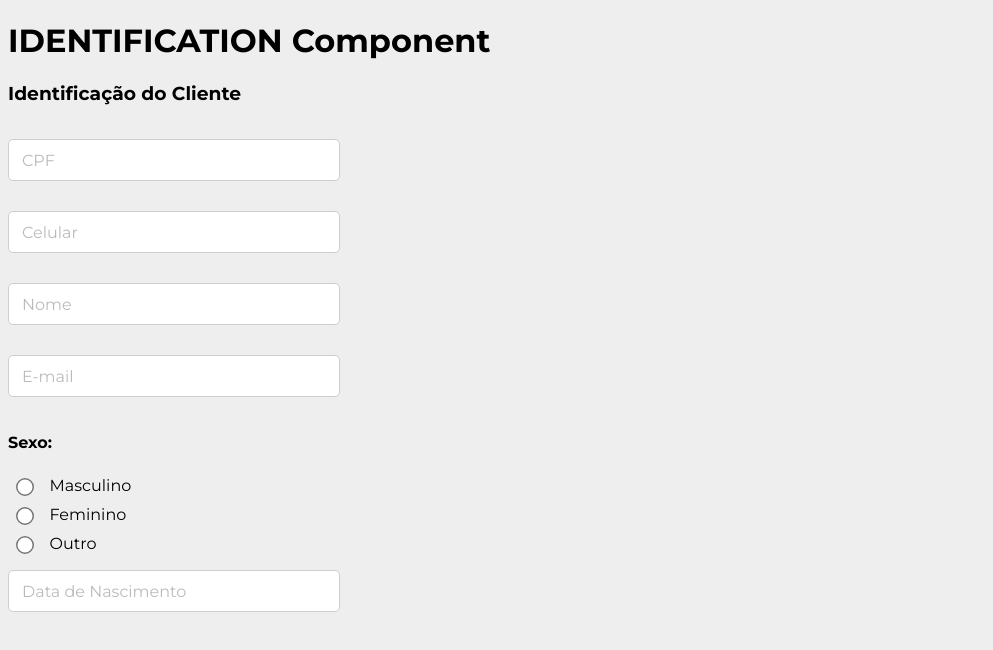
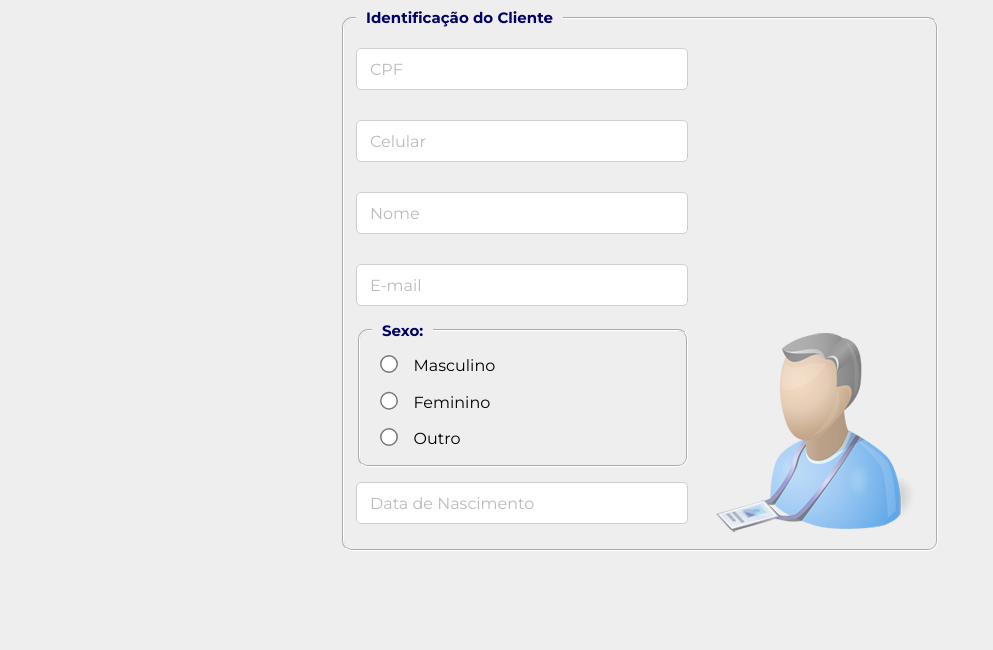
Before and after one commit to marcusviniciusmo/Companhia_Do_Saldo_Website, a React (Vite) app in the folder frontend/: page /orders/identification in a window 1280 px wide. Shown: the top 650 px of the page, without its empty margins (0-993 px from the left). Built offline with nearby package versions, Linux system fonts and the light colour scheme.

Commit message:
Identification component styling

```diff
--- a/frontend/src/components/Identification/index.tsx
+++ b/frontend/src/components/Identification/index.tsx
@@ -3,6 +3,8 @@ import { Input } from "../Input";
 import { IdentificationProps } from "../../types/Identification";
 import { MockedData } from "../../mocks/Identification";
 import { SetInput } from "../../utils/Functions";
+import { Container, Legend } from "../../styles/Form";
+import { FieldsetId, FieldsetGender, Gender } from "./styles";
 
 export function Identification() {
   const [mockedData, setMockedData] = useState<IdentificationProps>();
@@ -28,11 +30,11 @@ export function Identification() {
   }, []);
 
   return (
-    <>
-      <h1>IDENTIFICATION Component</h1>
-
-      <form>
-        <h3>{mockedData?.legend}</h3>
+    <Container
+      method='POST'
+    >
+      <FieldsetId>
+        <Legend>{mockedData?.legend}</Legend>
         <Input
           type={mockedData?.inputs[0].type}
           id={mockedData?.inputs[0].id}
@@ -73,7 +75,9 @@ export function Identification() {
           clean={() => cleanInputEmail}
         />
 
-        <h4>{mockedData?.subLegeng[0]}</h4>
+        <FieldsetGender>
+          <Legend>{mockedData?.subLegeng[0]}</Legend>
+          <Gender>
             <Input
               type={mockedData?.inputs[4].type}
               id={mockedData?.inputs[4].id}
@@ -83,7 +87,9 @@ export function Identification() {
               value={mockedData?.inputs[4].value}
               onChange={() => SetInput(event, setInputGender)}
             />
+          </Gender>
 
+          <Gender>
             <Input
               type={mockedData?.inputs[5].type}
               id={mockedData?.inputs[5].id}
@@ -93,7 +99,9 @@ export function Identification() {
               value={mockedData?.inputs[5].value}
               onChange={() => SetInput(event, setInputGender)}
             />
+          </Gender>
 
+          <Gender>
             <Input
               type={mockedData?.inputs[6].type}
               id={mockedData?.inputs[6].id}
@@ -103,6 +111,8 @@ export function Identification() {
               value={mockedData?.inputs[6].value}
               onChange={() => SetInput(event, setInputGender)}
             />
+          </Gender>
+        </FieldsetGender>
 
         <Input
           type={mockedData?.inputs[7].type}
@@ -113,7 +123,7 @@ export function Identification() {
           onChange={() => SetInput(event, setInputBirthday)}
           clean={() => cleanInputBirthday}
         />
-      </form>
-    </>
+      </FieldsetId>
+    </Container>
   );
 };
--- /dev/null
+++ b/frontend/src/components/Identification/styles.tsx
@@ -0,0 +1,16 @@
+import styled from "styled-components";
+import Icon from '../../assets/identification/icon.png';
+
+export const FieldsetId = styled.fieldset`
+  background: url(${Icon}) no-repeat 95% 95%;
+`;
+
+export const FieldsetGender = styled.fieldset`
+  width: 30.2rem;
+`;
+
+export const Gender = styled.div`
+  input {
+    margin-bottom: 0.5rem;
+  }
+`;
--- /dev/null
+++ b/frontend/src/styles/Form/index.tsx
@@ -0,0 +1,20 @@
+import styled from "styled-components";
+
+export const Container = styled.form`
+  width: 60rem;
+  margin: auto;
+
+  fieldset {
+    border-color: #FFFFFF;
+    border-radius: 1rem;
+    margin-block: 0rem;
+  }
+`;
+
+
+export const Legend = styled.legend`
+  color: var(--color-secondary);
+  font-size: 1.5rem;
+  font-weight: bold;
+  padding-inline: 1.0rem;
+`;
```
Also changed, not shown: frontend/src/assets/identification/icon.png (added). Lines whose indentation alone changed are shown as unchanged.
